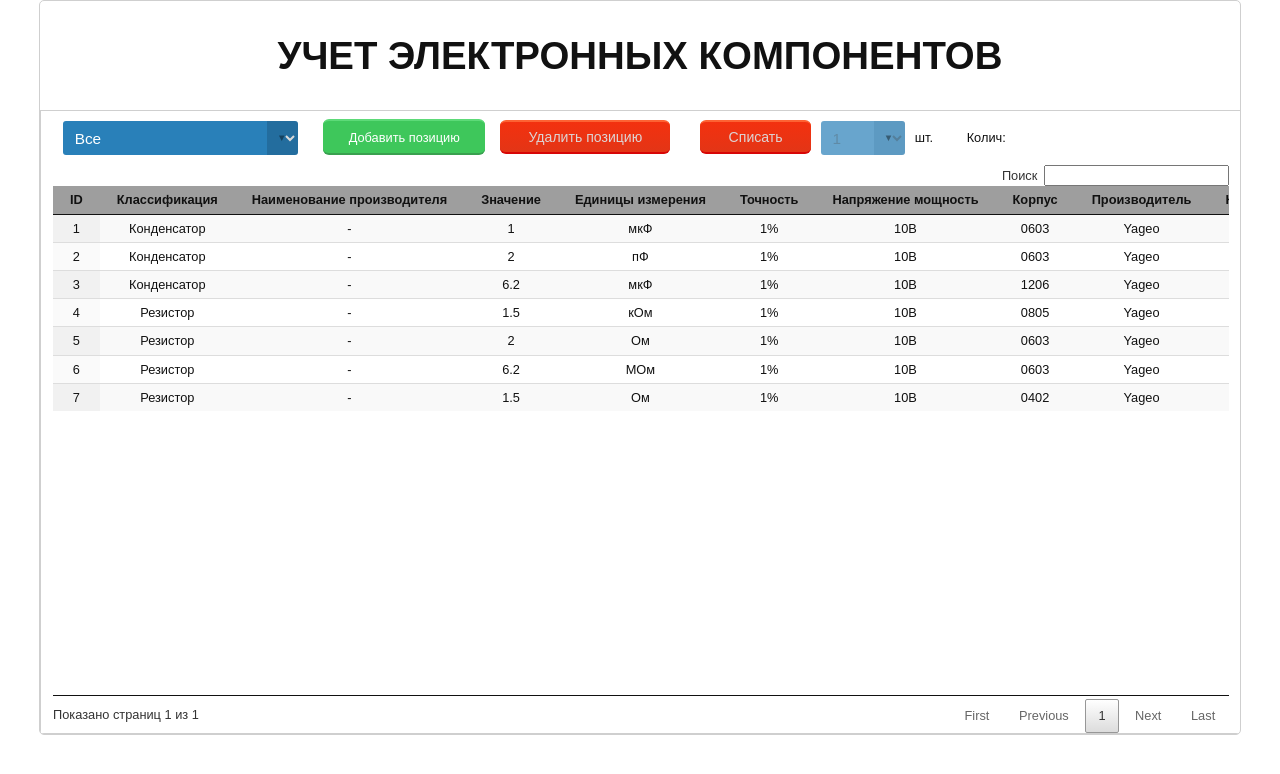
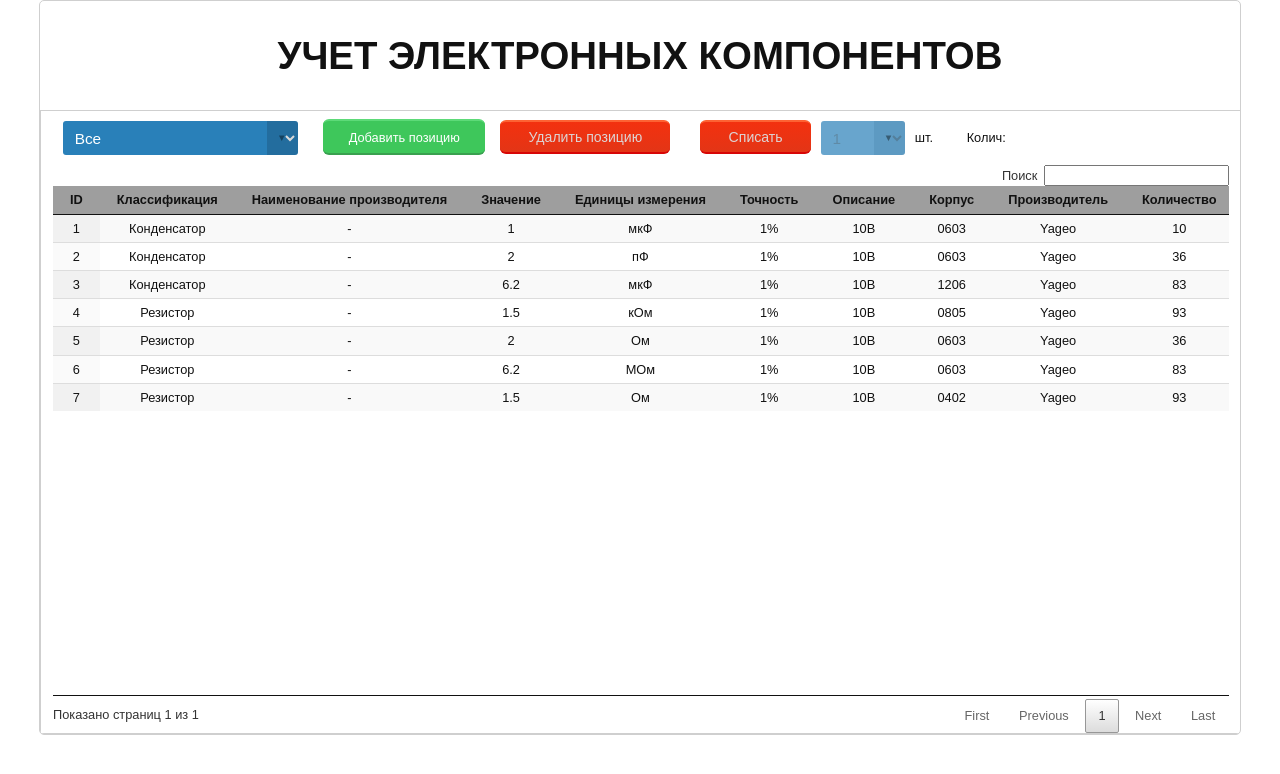
Before and after one commit to SergeyLadanov/ComponentDB, a Flask app: page / in a window 1280 px wide. Shown: the top 774 px of the page. Run offline with Flask 2, Linux system fonts and the light colour scheme; lists and menus that the app fills with data are empty; grey boxes are pictures that could not be loaded.

Commit message:
Изменено название колонки

```diff
--- a/templates/index.html
+++ b/templates/index.html
@@ -70,7 +70,7 @@
                                 </div>
 
                                 <div class="modal-citem">
-                                    <h3>Напряжение/Мощность:</h3>
+                                    <h3>Описание:</h3>
                                     <input type = "text" class = "modal-textinput" id = "add-power"/>
                                 </div>
 
@@ -100,7 +100,7 @@
                             <th>Значение</th>
                             <th>Единицы измерения</th>
                             <th>Точность</th>
-                            <th>Напряжение мощность</th>
+                            <th>Описание</th>
                             <th>Корпус</th>
                             <th>Производитель</th>
                             <th>Количество</th>
```
